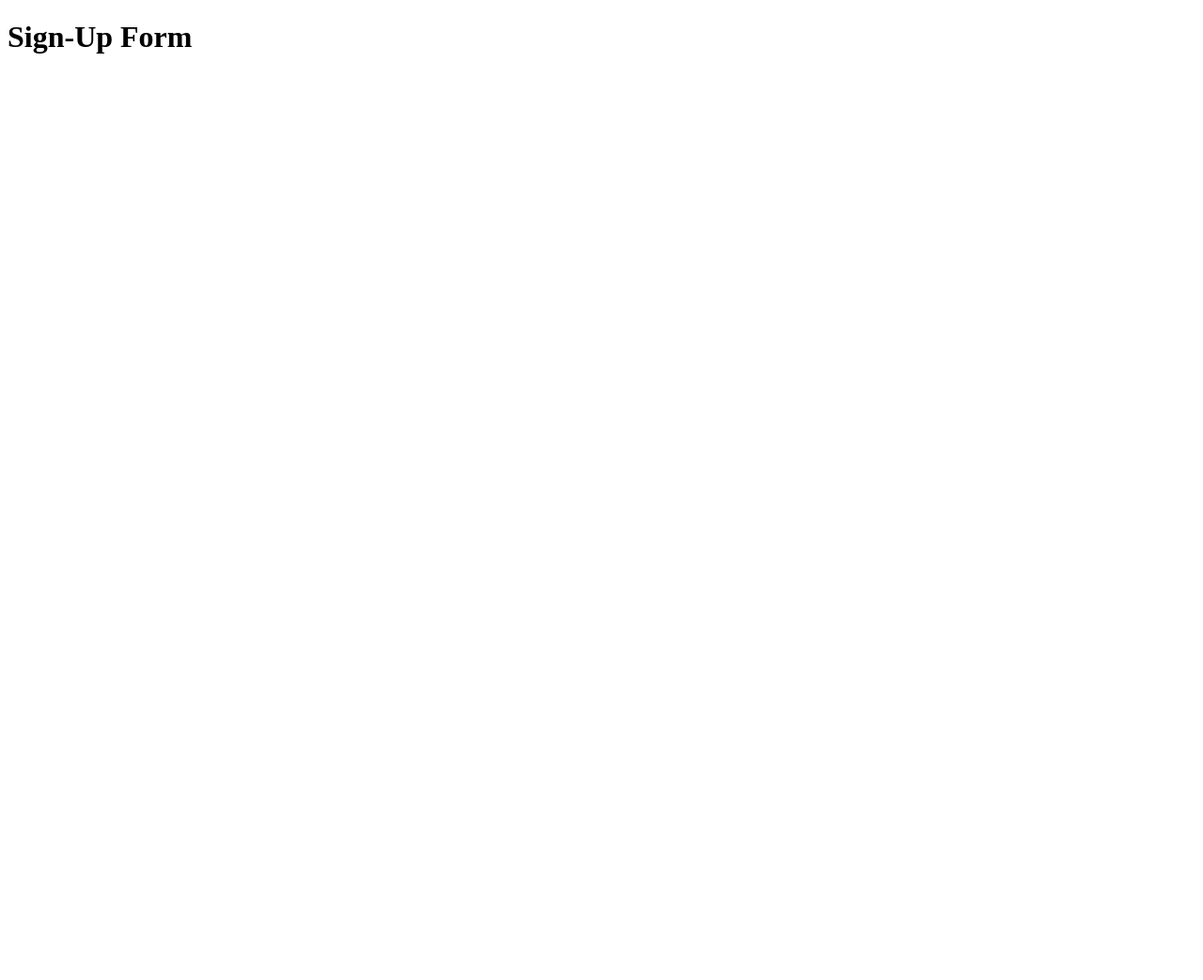
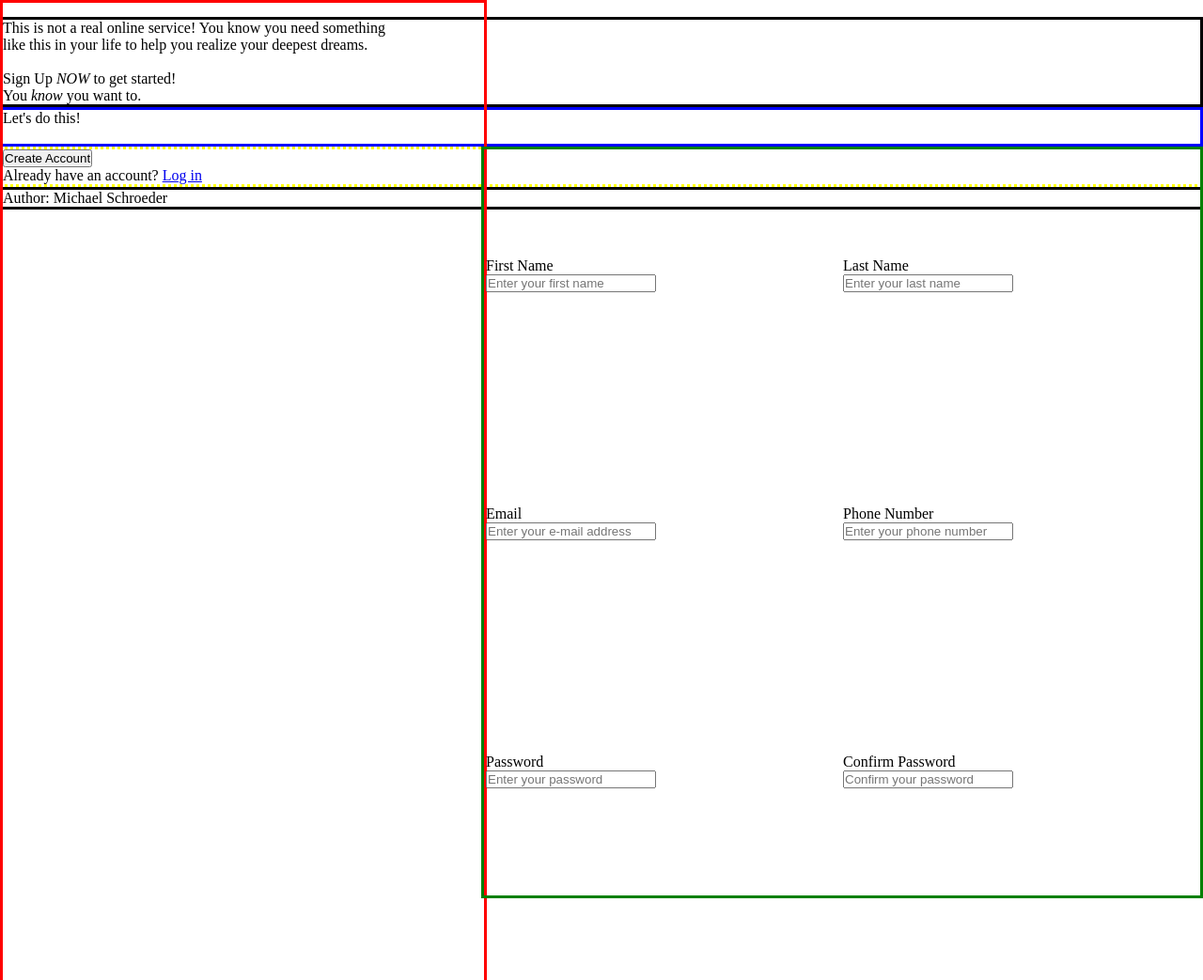
Before and after one commit to schrodobaggins/sign-up-form, a plain HTML site: page index.html in a window 1280 px wide. Shown: the top 1043 px of the page at 94% size. Before the commit the page ends 800 px from the top, so only its background shows below. Drawn offline with Linux system fonts and the light colour scheme.

Commit message:
everything up to date, css needs finishing

```diff
--- a/index.html
+++ b/index.html
@@ -4,12 +4,96 @@
     <meta charset="UTF-8">
     <meta http-equiv="X-UA-Compatible" content="IE=edge">
     <meta name="viewport" content="width=device-width, initial-scale=1.0">
-    <title>Sign-Up Form</title>
-    <div class="header">
-        <h1>Sign-Up Form</h1>
-    </div>
+    <link rel="stylesheet" href="style.css">
 </head>
 <body>
+  <!-- form body -->
+  <div>
+    <body>
+    <div class="background">
+    </div>
+    <br>
+    <ul class="wrapper">
+      <div>
+      <div class="info-text">
+        <p>
+            This is not a real online service! You know you need something
+            <br>
+            like this in your life to help you realize your deepest dreams.
+            <br>
+            <br>
+            Sign Up <em>NOW</em> to get started!
+            <br>
+            You <em>know</em> you want to.
+            <br>
+        </p>
+        </div>
+        <div class="label-form-text">
+            <p>
+                Let's do this!
+            </p>
+            <br>
+        </div>
+        <table class="form">
+            <tr>
+                <td>
+                <!-- first name text field-->
+                <label for="fName">First Name</label><br>
+                <input type="text" class="nameInput" name="firstName"
+                placeholder="Enter your first name" required>
+            </td>
+            <td>
+                <!-- last name text field-->
+          <label for="lName">Last Name</label><br>
+          <input type="text" class="nameInput" name="lastName"
+          placeholder="Enter your last name" required>
+            </td>
+        </tr>
+        <tr>
+            <td>
+                <!-- email text field-->
+                <label for="email">Email</label><br>
+                <input type="text" class="emailInput" name="emailAddress"
+                placeholder="Enter your e-mail address" required>
+            </td>
+            <td>
+          <!-- phone number text field-->
+          <label for="phNumber">Phone Number</label><br>
+          <input type="text" class="phoneInput" name="phoneNumber"
+          placeholder="Enter your phone number" required>
+            </td>
+        </tr>
+        <tr>
+            <td>
+          <!-- password text field-->
+          <label for="pWord">Password</label><br>
+          <input type="text" class="password" name="passWord"
+          placeholder="Enter your password" required>
+            </td>
+            <td>
+          <!-- confirm password text field-->
+          <label for="pWord">Confirm Password</label><br>
+          <input type="text" class="password" name="passWord"
+          placeholder="Confirm your password" required>
+            </td>
+        </tr>
+    </table>
+    <div class="submission">
+    <input type="submit" value="Create Account">
+        <p>Already have an account?
+            <a href="https://www.google.com/">Log in</a>
+        </p>
+    </div>
+    </body>
+</body>
 
-</body>
+<footer>
+    <div class="credits">
+        <p>
+            Author: Michael Schroeder
+        </p>
+    </div>
+</footer>
+<noscript>You need to enable Javascript to view the full site.</noscript>
+<script src="app.js"></script>
 </html>
--- /dev/null
+++ b/style.css
@@ -0,0 +1,44 @@
+*{
+    padding: 0%;
+    margin: 0%;
+}
+
+body{
+
+}
+
+.label-form-text {
+    border: 3px solid blue
+}
+
+.background {
+    /* background-image: url('./assets/halie-west-25xggax4bSA-unsplash.jpg'); */
+    background-size: cover;
+    background-repeat: no-repeat;
+    position: absolute;
+    left: 0;
+    width: 40%;
+    height:130vh;
+    border: 3px solid red;
+}
+
+.submission {
+    border: 3px dotted yellow;
+}
+
+.info-text {
+    border: 3px solid black;
+    align-content: center;
+}
+
+.form{
+    border: 3px solid green;
+    position: absolute;
+    right: 0;
+    width: 60%;
+    height: 100vh;
+}
+
+.credits {
+    border: 3px solid black;
+}
```
Also changed, not shown: assets/halie-west-25xggax4bSA-unsplash.jpg (added), assets/odin-lined.png (added), styles.css (deleted), 2 other files.
